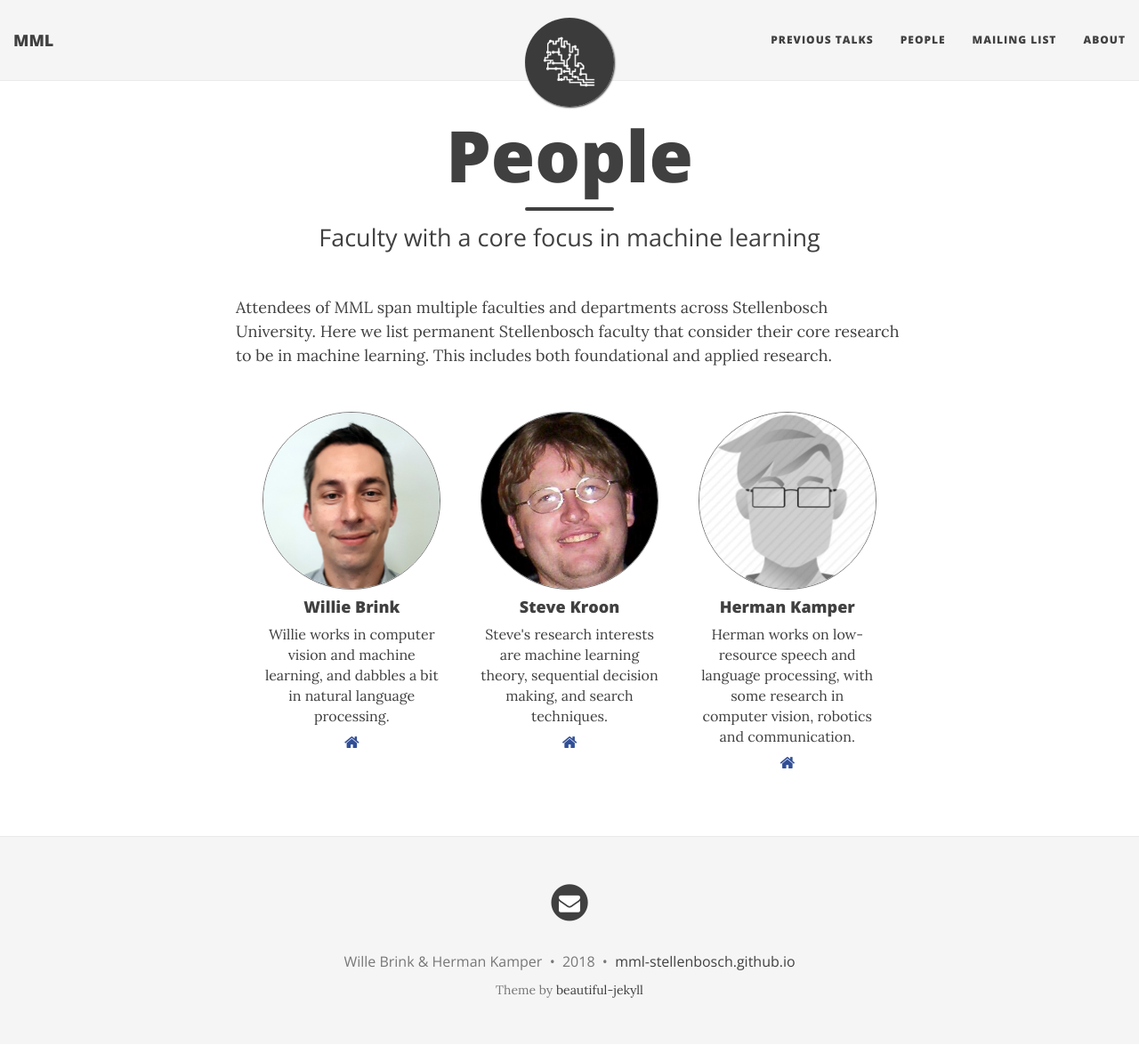
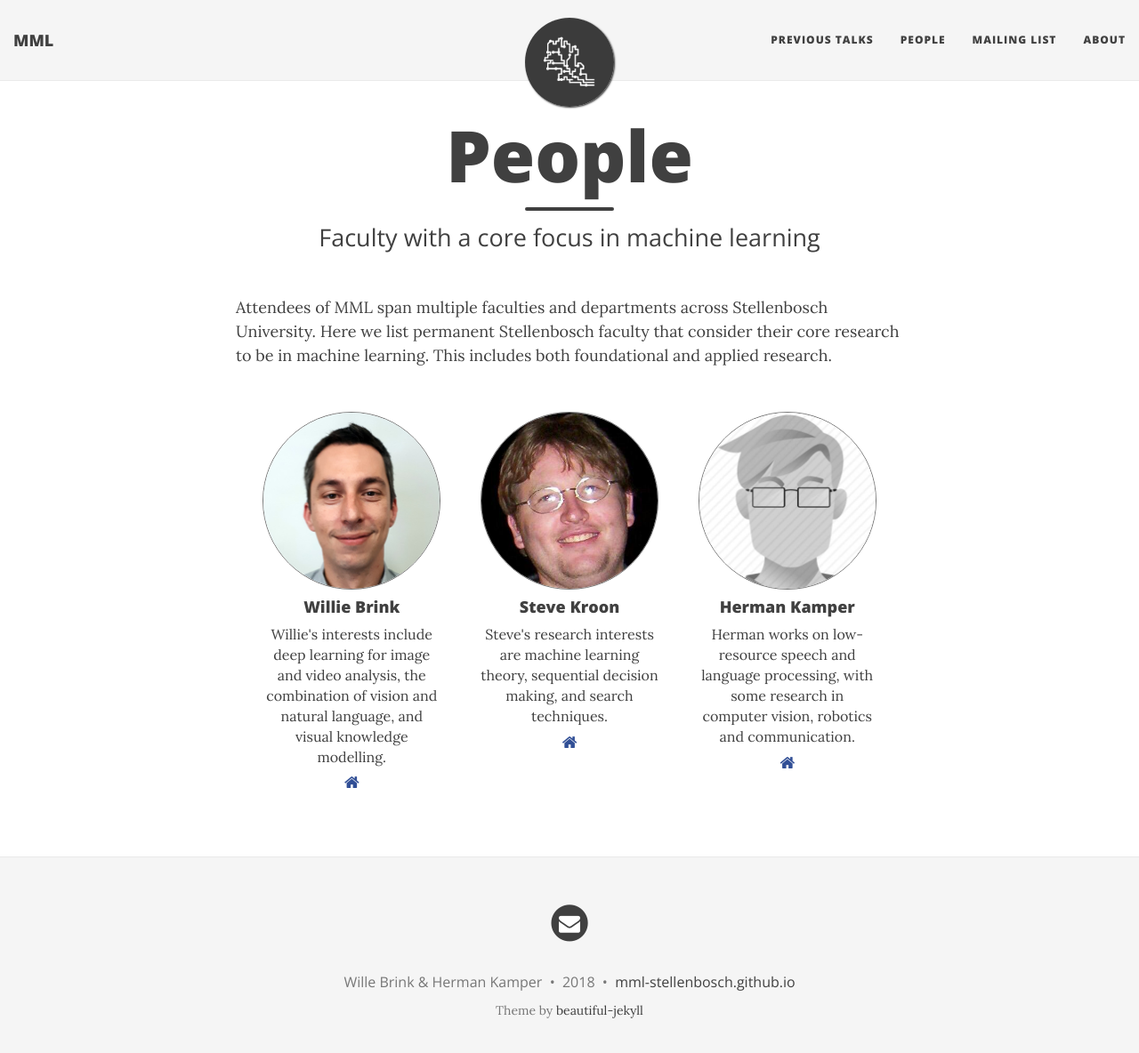
Before and after one commit to mml-stellenbosch/mml-stellenbosch.github.io, a Jekyll site: the page built from people.md, in a window 1280 px wide and 1197 px high. Shown: the top 1184 px of the window at 89% size. Built offline with Jekyll 4.4.1, drawn with Linux system fonts in a browser that asks for light colours; nearby versions of some CDN libraries.

Commit message:
Update people.md

```diff
--- a/people.md
+++ b/people.md
@@ -5,7 +5,7 @@ subtitle: Faculty with a core focus in machine learning
 faculty:
   - name: Willie Brink
     img: /photos/willie.jpg
-    desc: Willie works in computer vision and machine learning, and dabbles a bit in natural language processing.
+    desc: Willie's interests include deep learning for image and video analysis, the combination of vision and natural language, and visual knowledge modelling.
     website: http://appliedmaths.sun.ac.za/~wbrink/
     url: http://appliedmaths.sun.ac.za/~wbrink/
   - name: Steve Kroon
```
